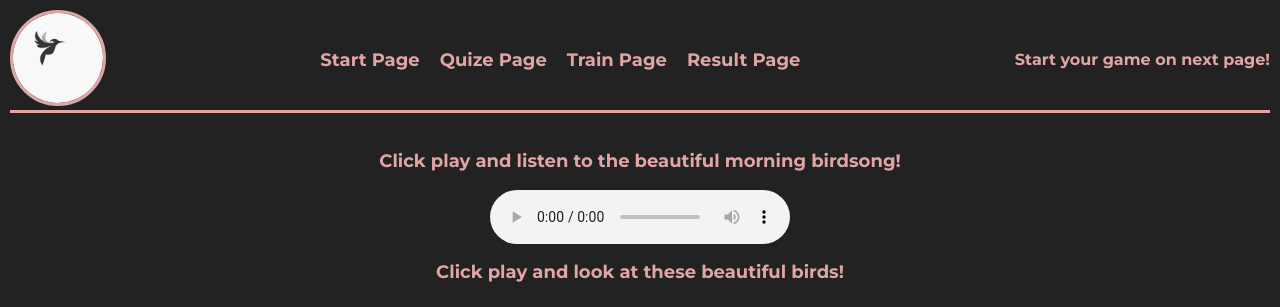
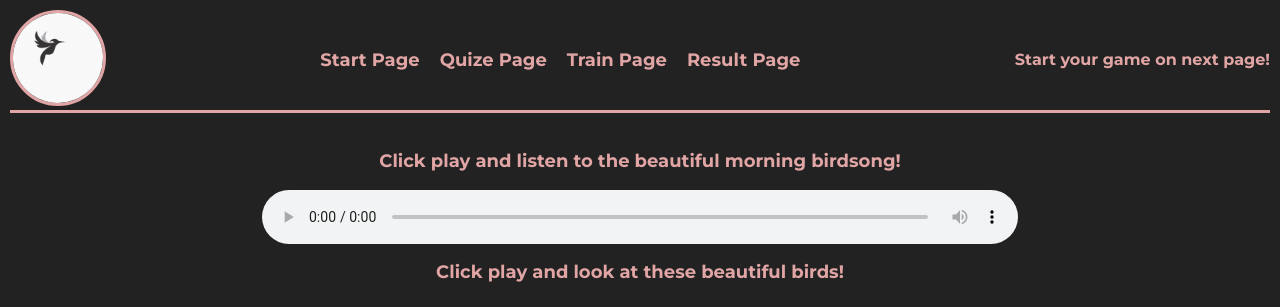
Before and after one commit to MarinaZai/Song-bird, a website built with webpack: page songbird/src/index.html in a window 1280 px wide. Shown: the top 307 px of the page. Built offline with nearby package versions, Linux system fonts and the light colour scheme; grey boxes are pictures that could not be loaded.

Commit message:
fix:add adaptiv for audio player

```diff
--- a/songbird/src/style/_style.scss
+++ b/songbird/src/style/_style.scss
@@ -3,6 +3,9 @@ body {
   background-color: $back;
   color: $text;
   padding: 10px;
+}
+audio {
+  width: 60%;
 }
 /* Main page */
 //header
```
